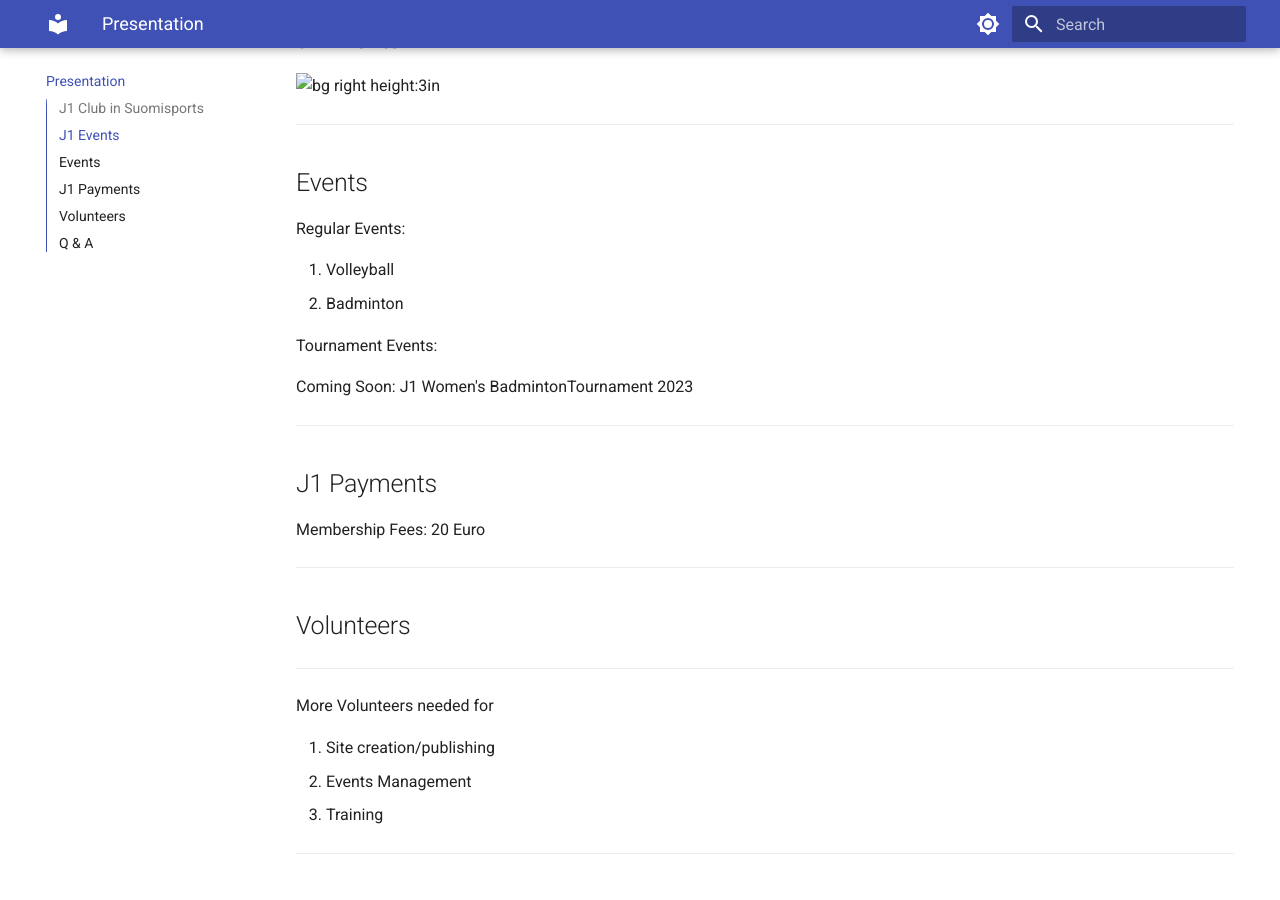
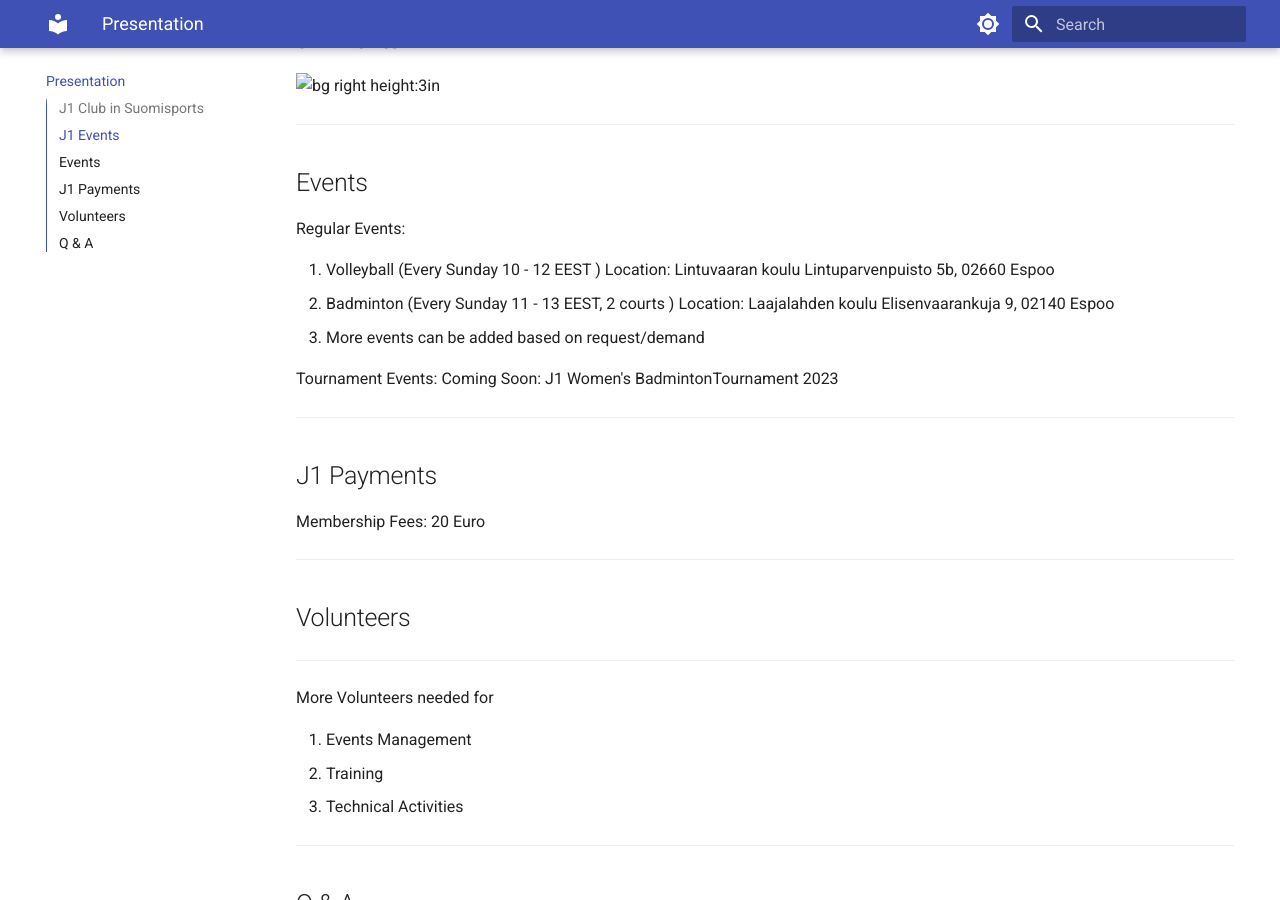
Before and after one commit to j1clubry/j1club-docs-site, an MkDocs documentation site: the page built from docs/presentation.md, in a window 1280 px wide and 900 px high, scrolled down 702 px. Built offline with MkDocs 1.6.1 and Material for MkDocs 9.7.7, drawn with Linux system fonts in a browser that asks for light colours.

Commit message:
finta badminton 2024

```diff
--- a/docs/presentation.md
+++ b/docs/presentation.md
@@ -31,13 +31,20 @@ paginate: true
 
 Regular Events:
 
-1. Volleyball
-2. Badminton
+1. Volleyball (Every Sunday 10 - 12 EEST )
+   Location:
+   Lintuvaaran koulu
+   Lintuparvenpuisto 5b,
+   02660 Espoo
+2. Badminton (Every Sunday 11 - 13 EEST, 2 courts )
+   Location:
+   Laajalahden koulu
+   Elisenvaarankuja 9,
+   02140 Espoo
+3. More events can be added based on request/demand
 
 Tournament Events:
-
-Coming Soon:
-J1 Women's BadmintonTournament 2023
+Coming Soon: J1 Women's BadmintonTournament 2023
 
 ---
 
@@ -53,9 +60,9 @@ Membership Fees: 20 Euro
 
 More Volunteers needed for
 
-1. Site creation/publishing
-2. Events Management
-3. Training
+1. Events Management
+2. Training
+3. Technical Activities
 
 ---
 
```
Also changed, not shown: docs/finta.md (added, +88 -0 lines), docs/img-shared-by-mowlee.jpg (added), docs/j1-club-logo-front-slide.PNG (added), 1 other file.
